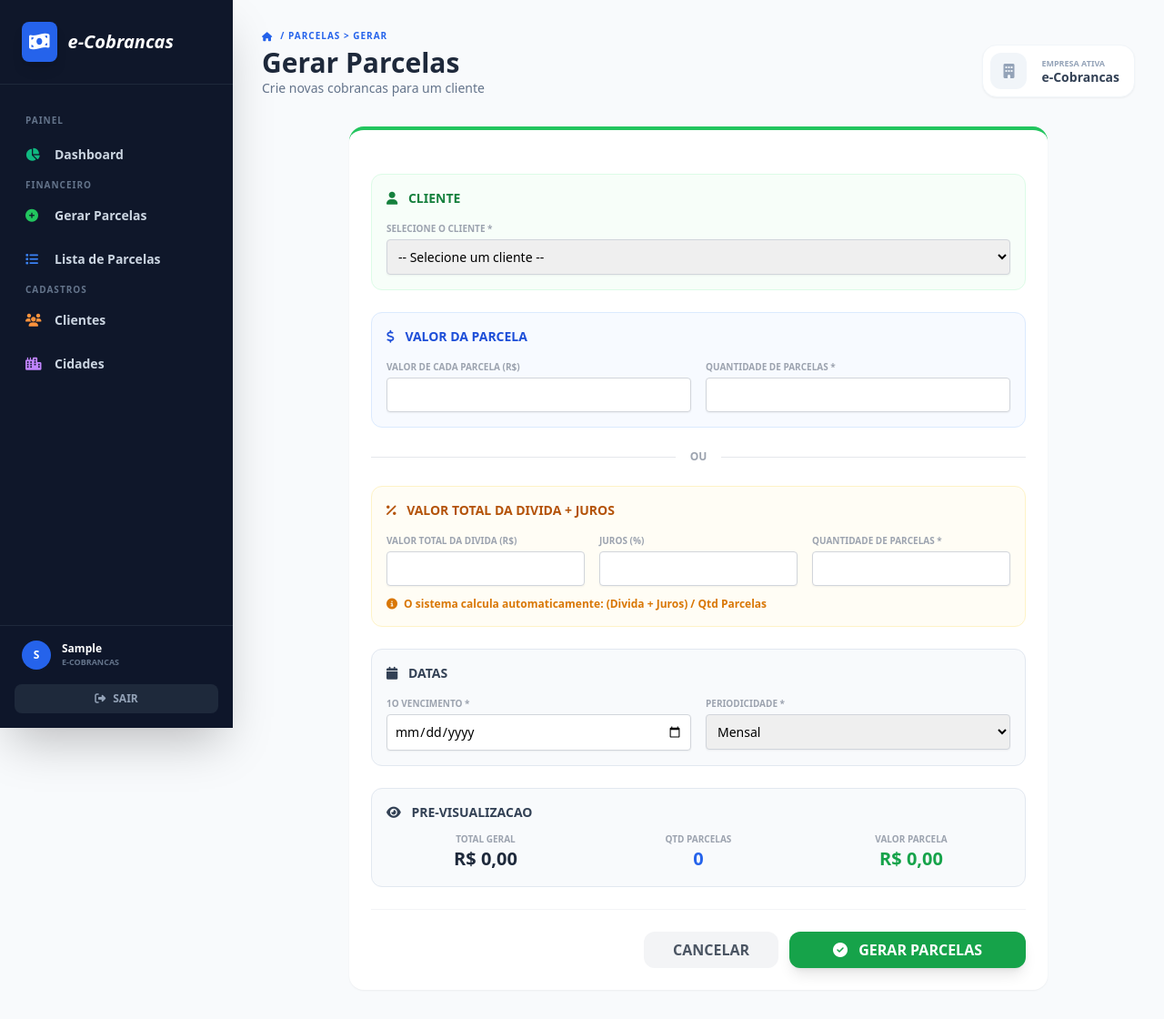
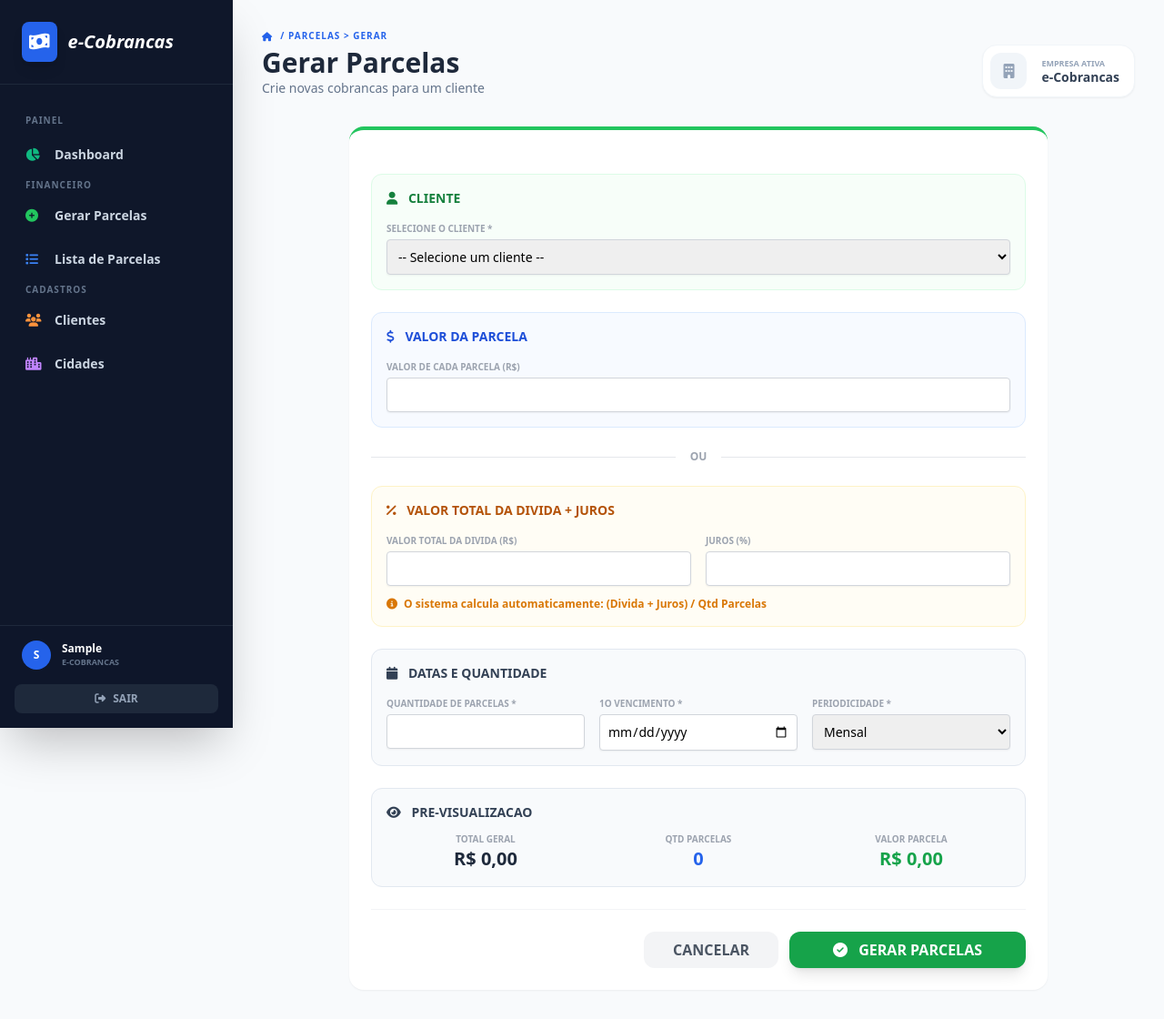
Before and after one commit to Ivanildo-Lab/e-cobrancas, a Django app: page /financeiro/parcelas/gerar/ in a window 1280 px wide. Shown: the whole page at 91% size. Run offline with Django 4.2, Linux system fonts and the light colour scheme; the visitor is signed in with stand-in values (Sample User, id 1); data that the repository does not hold is empty; some libraries are stand-ins or nearby versions.

Commit message:
Fix duplicate quantity field in parcel generation form

```diff
--- a/templates/financeiro/parcela_gerar.html
+++ b/templates/financeiro/parcela_gerar.html
@@ -35,15 +35,9 @@
         <!-- Modo 1: Valor da Parcela -->
         <div class="bg-blue-50/50 p-4 rounded-xl border border-blue-100" id="modo-parcela">
             <h3 class="text-sm font-black text-blue-700 uppercase mb-4"><i class="fa fa-dollar-sign mr-2"></i> Valor da Parcela</h3>
-            <div class="grid grid-cols-1 md:grid-cols-2 gap-4">
-                <div>
-                    <label class="block text-[10px] font-bold text-gray-400 uppercase mb-1">Valor de Cada Parcela (R$)</label>
-                    {{ form.valor_parcela }}
-                </div>
-                <div>
-                    <label class="block text-[10px] font-bold text-gray-400 uppercase mb-1">Quantidade de Parcelas *</label>
-                    {{ form.quantidade_parcelas }}
-                </div>
+            <div>
+                <label class="block text-[10px] font-bold text-gray-400 uppercase mb-1">Valor de Cada Parcela (R$)</label>
+                {{ form.valor_parcela }}
             </div>
         </div>
 
@@ -57,7 +51,7 @@
         <!-- Modo 2: Valor Total + Juros -->
         <div class="bg-amber-50/50 p-4 rounded-xl border border-amber-100" id="modo-divida">
             <h3 class="text-sm font-black text-amber-700 uppercase mb-4"><i class="fa fa-percent mr-2"></i> Valor Total da Divida + Juros</h3>
-            <div class="grid grid-cols-1 md:grid-cols-3 gap-4">
+            <div class="grid grid-cols-1 md:grid-cols-2 gap-4">
                 <div>
                     <label class="block text-[10px] font-bold text-gray-400 uppercase mb-1">Valor Total da Divida (R$)</label>
                     {{ form.valor_divida }}
@@ -66,20 +60,20 @@
                     <label class="block text-[10px] font-bold text-gray-400 uppercase mb-1">Juros (%)</label>
                     {{ form.percentual_juros }}
                 </div>
-                <div>
-                    <label class="block text-[10px] font-bold text-gray-400 uppercase mb-1">Quantidade de Parcelas *</label>
-                    {{ form.quantidade_parcelas }}
-                </div>
             </div>
             <div class="mt-3 text-xs text-amber-600 font-bold">
                 <i class="fa fa-info-circle mr-1"></i> O sistema calcula automaticamente: (Divida + Juros) / Qtd Parcelas
             </div>
         </div>
 
-        <!-- Datas -->
+        <!-- Datas e Quantidade -->
         <div class="bg-slate-50 p-4 rounded-xl border border-slate-200">
-            <h3 class="text-sm font-black text-slate-700 uppercase mb-4"><i class="fa fa-calendar mr-2"></i> Datas</h3>
-            <div class="grid grid-cols-1 md:grid-cols-2 gap-4">
+            <h3 class="text-sm font-black text-slate-700 uppercase mb-4"><i class="fa fa-calendar mr-2"></i> Datas e Quantidade</h3>
+            <div class="grid grid-cols-1 md:grid-cols-3 gap-4">
+                <div>
+                    <label class="block text-[10px] font-bold text-gray-400 uppercase mb-1">Quantidade de Parcelas *</label>
+                    {{ form.quantidade_parcelas }}
+                </div>
                 <div>
                     <label class="block text-[10px] font-bold text-gray-400 uppercase mb-1">1o Vencimento *</label>
                     {{ form.primeiro_vencimento }}
```
